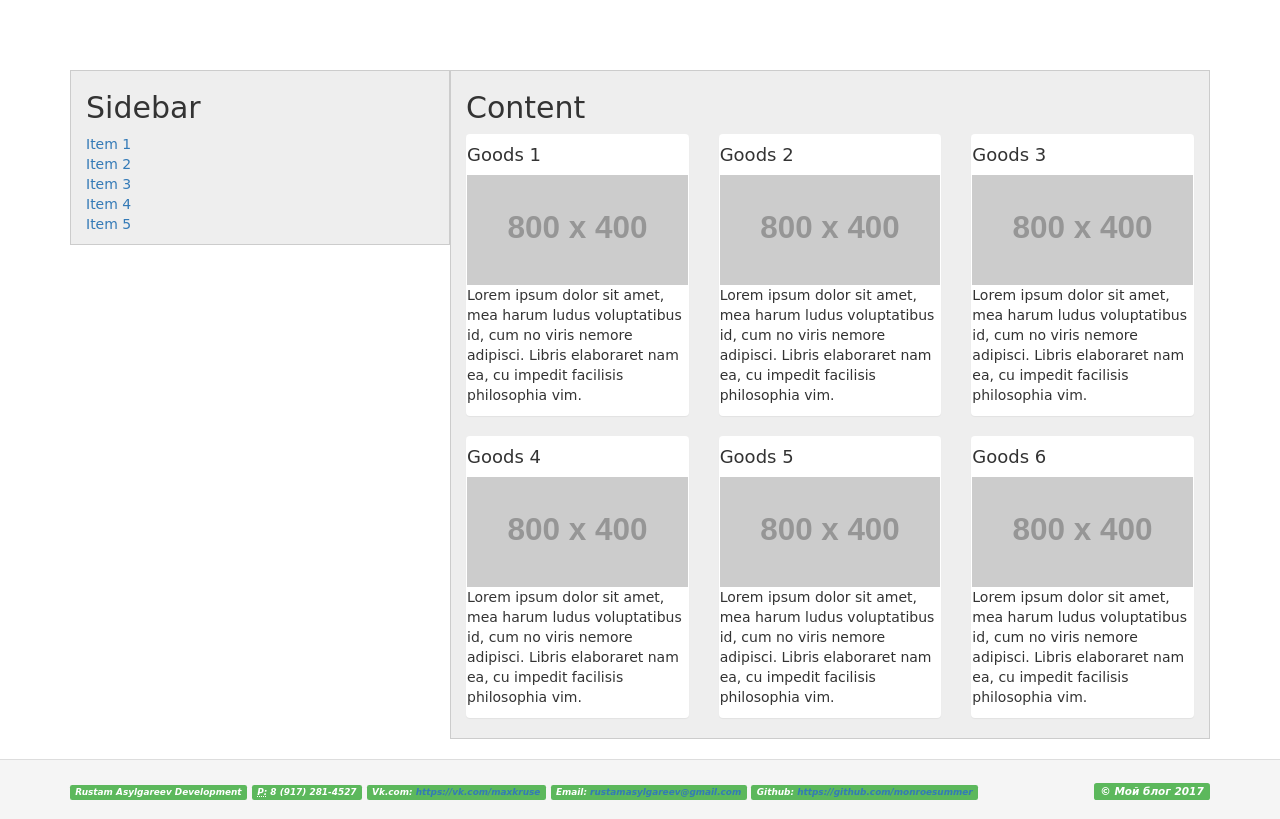
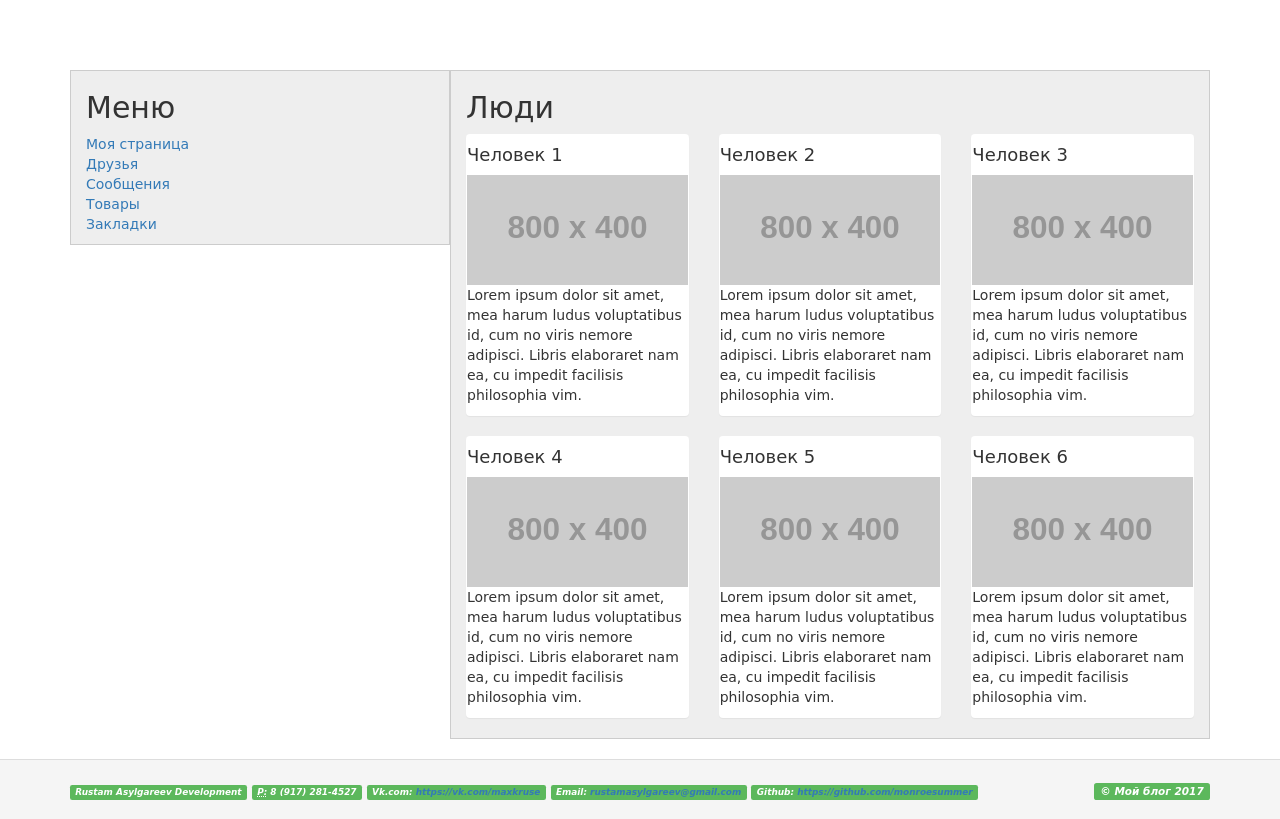
Before and after one commit to monroesummer/myblog.loc, a Yii app: template views/site/chat.php in a window 1280 px wide. Run offline with PHP 8.4 and a stand-in for Yii, Linux system fonts and the light colour scheme; the template is opened without the code that fills it, so the values that code supplies are empty; grey boxes labelled with a size stand in for pictures from a placeholder-image service; some libraries are stand-ins or nearby versions.

```diff
--- a/views/layouts/main.php
+++ b/views/layouts/main.php
@@ -64,15 +64,15 @@ AppAsset::register($this);
                     'url' => ['/site/motivate']
                 ],
                 [
-                    'label' => '<span class="glyphicon glyphicon-list-alt"></span> Ежедневник',
+                    'label' => '<span class="glyphicon glyphicon-list-alt"></span> Мой день',
                     'url' => ['/site/diary']
                 ],
                 [
-                    'label' => '<span class="glyphicon glyphicon-bell"></span> Идея',
+                    'label' => '<span class="glyphicon glyphicon-bell"></span> Muse',
                     'url' => ['/site/idea']
                 ],
                 [
-                    'label' => '<span class="glyphicon glyphicon-comment"></span> Чат',
+                    'label' => '<span class="glyphicon glyphicon-comment"></span> Социальная сеть',
                     'url' => ['/site/chat']
                 ],
 
--- a/views/site/chat.php
+++ b/views/site/chat.php
@@ -5,25 +5,25 @@ $this->params['breadcrumbs'][] = $this->title;
 <div class="container-fluid">
     <div class="row">
         <div class="col-md-8 col-md-push-4 block">
-            <h2>Content</h2>
+            <h2>Люди</h2>
             <div class="row">
                 <div class="col-sm-4">
                     <div class="panel">
-                        <h4>Goods 1</h4>
+                        <h4>Человек 1</h4>
                         <img src="http://placehold.it/800x400">
                         <p>Lorem ipsum dolor sit amet, mea harum ludus voluptatibus id, cum no viris nemore adipisci. Libris elaboraret nam ea, cu impedit facilisis philosophia vim.</p>
                     </div>
                 </div>
                 <div class="col-sm-4">
                     <div class="panel">
-                        <h4>Goods 2</h4>
+                        <h4>Человек 2</h4>
                         <img src="http://placehold.it/800x400">
                         <p>Lorem ipsum dolor sit amet, mea harum ludus voluptatibus id, cum no viris nemore adipisci. Libris elaboraret nam ea, cu impedit facilisis philosophia vim.</p>
                     </div>
                 </div>
                 <div class="col-sm-4">
                     <div class="panel">
-                        <h4>Goods 3</h4>
+                        <h4>Человек 3</h4>
                         <img src="http://placehold.it/800x400">
                         <p>Lorem ipsum dolor sit amet, mea harum ludus voluptatibus id, cum no viris nemore adipisci. Libris elaboraret nam ea, cu impedit facilisis philosophia vim.</p>
                     </div>
@@ -32,21 +32,21 @@ $this->params['breadcrumbs'][] = $this->title;
             <div class="row">
                 <div class="col-sm-4">
                     <div class="panel">
-                        <h4>Goods 4</h4>
+                        <h4>Человек 4</h4>
                         <img src="http://placehold.it/800x400">
                         <p>Lorem ipsum dolor sit amet, mea harum ludus voluptatibus id, cum no viris nemore adipisci. Libris elaboraret nam ea, cu impedit facilisis philosophia vim.</p>
                     </div>
                 </div>
                 <div class="col-sm-4">
                     <div class="panel">
-                        <h4>Goods 5</h4>
+                        <h4>Человек 5</h4>
                         <img src="http://placehold.it/800x400">
                         <p>Lorem ipsum dolor sit amet, mea harum ludus voluptatibus id, cum no viris nemore adipisci. Libris elaboraret nam ea, cu impedit facilisis philosophia vim.</p>
                     </div>
                 </div>
                 <div class="col-sm-4">
                     <div class="panel">
-                        <h4>Goods 6</h4>
+                        <h4>Человек 6</h4>
                         <img src="http://placehold.it/800x400">
                         <p>Lorem ipsum dolor sit amet, mea harum ludus voluptatibus id, cum no viris nemore adipisci. Libris elaboraret nam ea, cu impedit facilisis philosophia vim.</p>
                     </div>
@@ -55,13 +55,13 @@ $this->params['breadcrumbs'][] = $this->title;
         </div>
 
         <div class="col-md-4 col-md-pull-8 block">
-            <h2>Sidebar</h2>
+            <h2>Меню</h2>
             <ul class="list-unstyled">
-                <li><a href="#">Item 1</a></li>
-                <li><a href="#">Item 2</a></li>
-                <li><a href="#">Item 3</a></li>
-                <li><a href="#">Item 4</a></li>
-                <li><a href="#">Item 5</a></li>
+                <li><a href="#">Моя страница</a></li>
+                <li><a href="#">Друзья</a></li>
+                <li><a href="#">Сообщения</a></li>
+                <li><a href="#">Товары</a></li>
+                <li><a href="#">Закладки</a></li>
             </ul>
         </div>
     </div>
```
Also changed, not shown: views/site/diary.php (+6 -2 lines), views/site/index.php (+0 -35 lines), views/site/motivate.php (+6 -1 lines).
